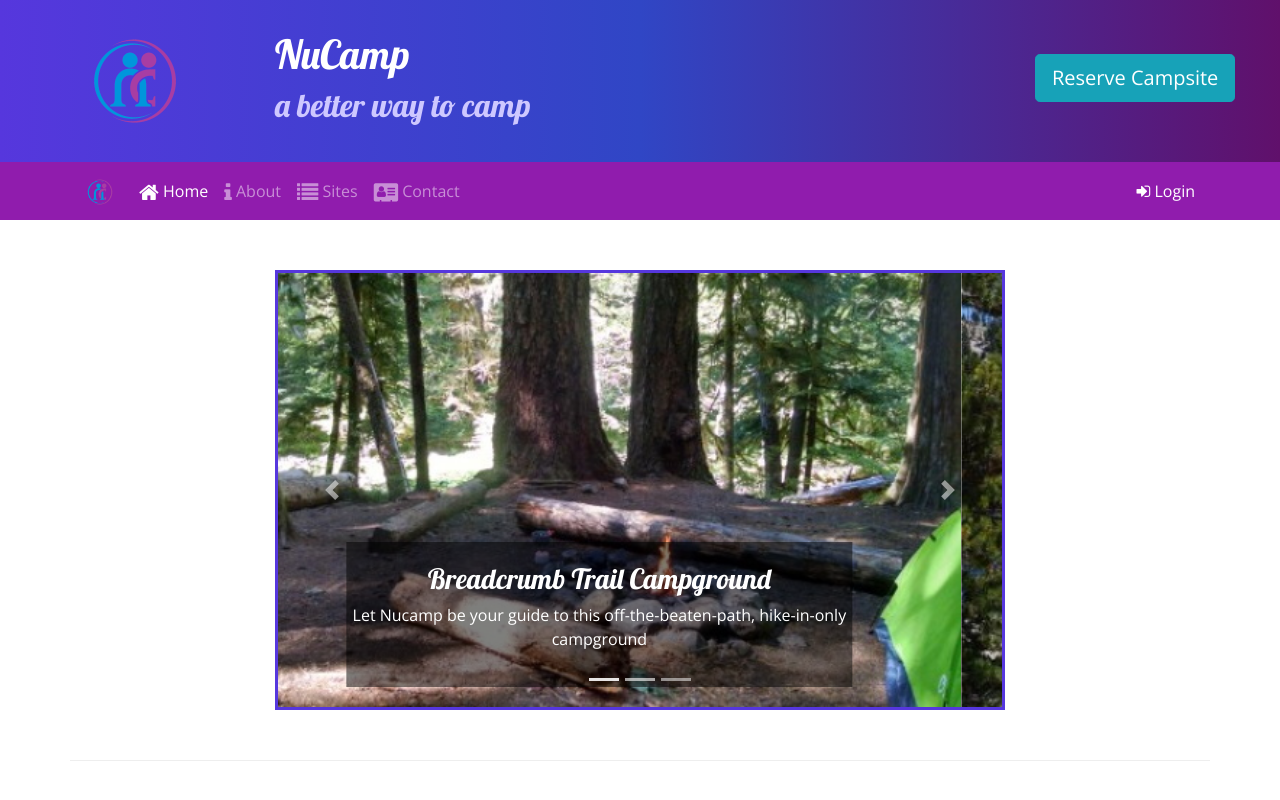
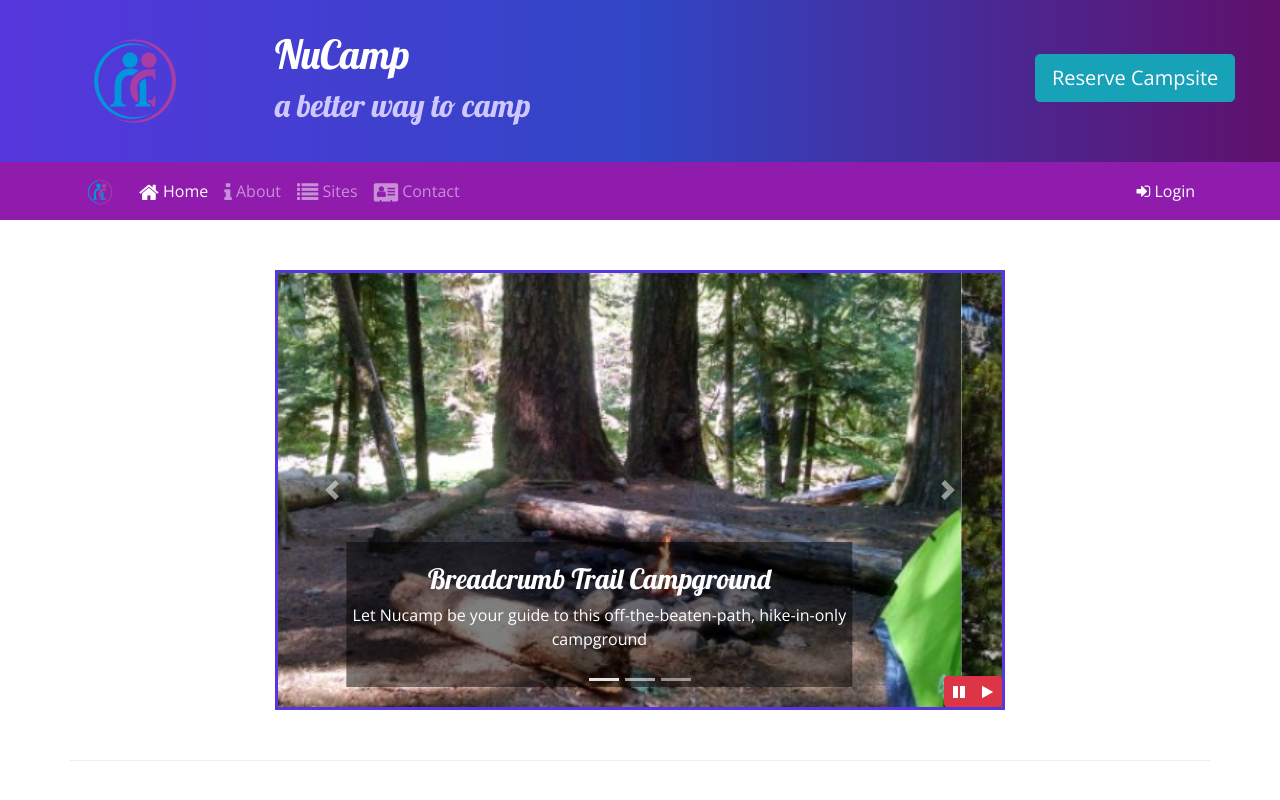
Before and after one commit to ahmadalatab/Bootstrap, a website: page index.html in a window 1280 px wide. Shown: the top 800 px of the page. Drawn offline with nearby package versions, Linux system fonts and the light colour scheme.

Commit message:
added pause and play button with jquery code

```diff
--- a/css/styles.css
+++ b/css/styles.css
@@ -53,3 +53,10 @@ a, a:hover {
 .carousel {
     border: solid #5637DD
 }
+
+#carouselButton {
+    position: absolute;
+    right: 0;
+    bottom: 0;
+    z-index: 100;
+}
--- a/index.html
+++ b/index.html
@@ -34,7 +34,6 @@
             </div>
         </div>
     </header>
-
     <div class="modal fade" role="dialog" id="reserveModal">
         <div class="modal-dialog modal-lg" role="document">
             <div class="modal-content">
@@ -189,6 +188,14 @@
                         <span class="carousel-control-next-icon"></span>
                         <span class="sr-only">Next</span>
                     </a>
+                    <div class="btn-group" id="carouselButton">
+                        <button class="btn btn-danger btn-sm" id="carouselPause">
+                            <i class="fa fa-pause"></i>
+                        </button>
+                        <button class="btn btn-danger btn-sm" id="caouselPlay">
+                            <i class="fa fa-play"></i>
+                        </button>
+                    </div>
                 </div>
             </div>
         </div>
@@ -308,5 +315,17 @@
         })
     </script>
     -->
+    <script>
+        $(function() {
+            $(".carousel").carousel( { interval: 2000 } );
+            $("#carouselPause").click(function(){
+                $(".carousel").carousel("pause");
+            });
+            $("#carouselPlay").click(function(){
+                $(".carousel").carousel("cycle");
+            });
+        });
+    </script>
+
 </body>
 </html>
```
